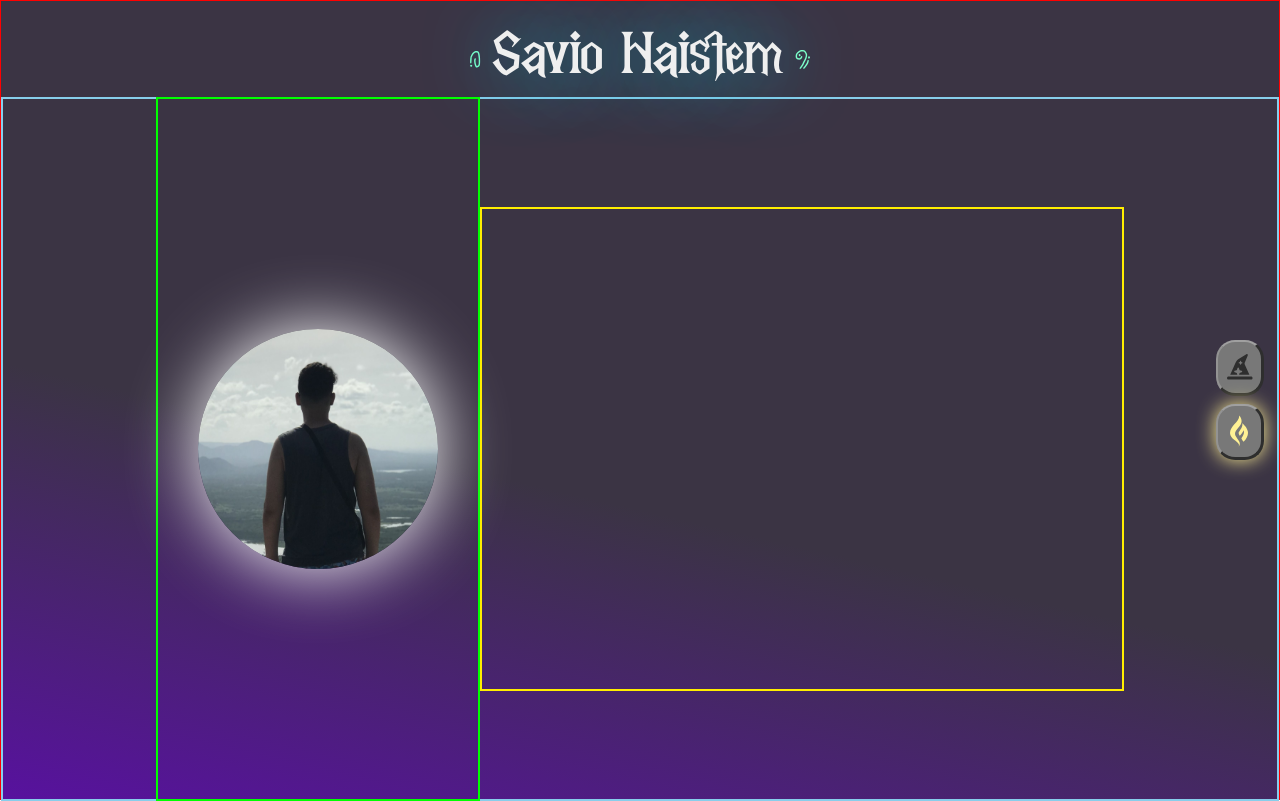
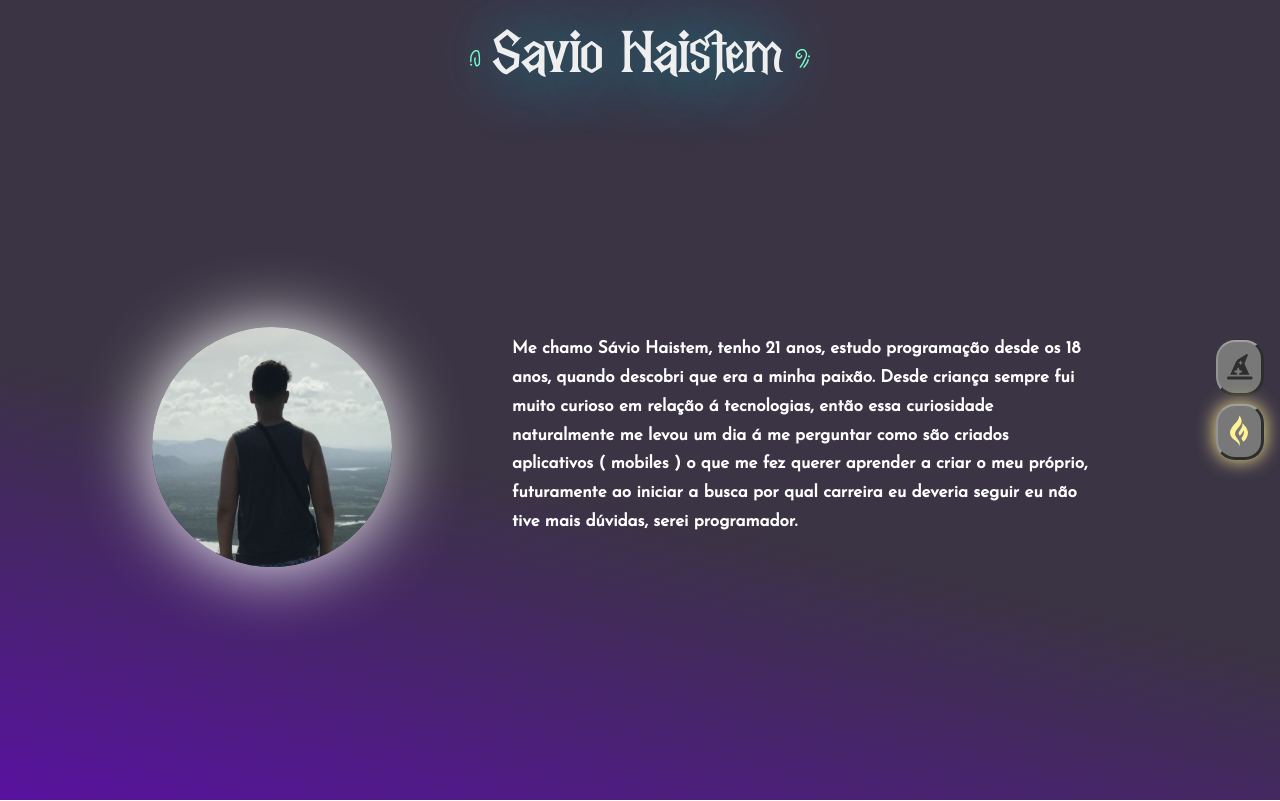
Before and after one commit to SavioHaistem/Portifolio, a Vue app: page / in a window 1280 px wide. Both pictures are taken after a click on the button 1240 px from the left and 432 px from the top of the page. Built offline with nearby package versions, Linux system fonts and the light colour scheme.

Commit message:
feat: About

```diff
--- a/src/About.vue
+++ b/src/About.vue
@@ -15,7 +15,10 @@ export default {
       </div>
       <div>
         <h5 class="description">
-
+          Me chamo Sávio Haistem, tenho 21 anos, estudo programação desde os 18 anos, quando descobri que era a minha paixão.
+          Desde criança sempre fui muito curioso em relação á tecnologias, então essa curiosidade naturalmente me levou um dia
+          á me perguntar como são criados aplicativos ( mobiles ) o que me fez querer aprender a criar o meu próprio, futuramente
+          ao iniciar a busca por qual carreira eu deveria seguir eu não tive mais dúvidas, serei programador.
         </h5>
       </div>
     </main>
@@ -23,20 +26,17 @@ export default {
 </template>
 <style>
 section.about {
-  border: 1px solid red;
   width: 100%;
 }
 section > main.main-about {
   display: flex;
   flex-direction: row;
-  border: 2px solid skyblue;
   align-items: center;
   justify-content: center;
   height: calc(100% - 6.1rem);
 }
 
 section.about > main.main-about > div.photo {
-  border: 2px solid lime;
   display: flex;
   align-items: center;
   justify-content: center;
@@ -51,9 +51,13 @@ section.about > main.main-about > div.photo > img.my-photo {
 }
 
 section.about > main.main-about > div > h5.description {
-  border: 2px solid rgb(255, 238, 0);
-  height: 30rem;
-  width: 50vw;
+  font-family: josefin;
+  font-size: 17px;
+  line-height: 1.8rem;
+  padding: 2rem 5rem;
+  height: 14rem;
+  overflow: scroll;
+  width: 36rem;
 }
 @media screen and (max-width: 1150px) {
   section.about > main.main-about > div.photo > img.my-photo {
@@ -61,14 +65,12 @@ section.about > main.main-about > div > h5.description {
     height: 10rem;
   }
   section.about > main.main-about > div.photo {
-    height: 13rem;
-    width: 100%;
+    height: 12rem;
   }
   section > main.main-about {
     flex-direction: column;
   }
   section.about > main.main-about > div > h5.description {
-    height: 40vh;
   }
 }
 </style>
--- a/src/Home.vue
+++ b/src/Home.vue
@@ -56,7 +56,7 @@ main > p.magic-description {
   color: #efefef;
   text-align: center;
   font-size: 20px;
-  height: 20rem;
+  line-height: 1.8rem;
   max-width: 35rem;
   font-family: josefin;
 }
```
Also changed, not shown: src/App.vue (line endings or trailing spaces).
